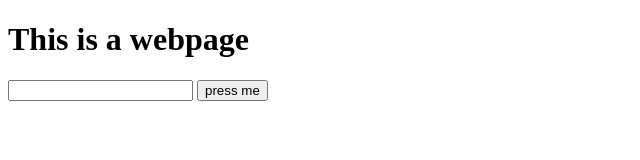
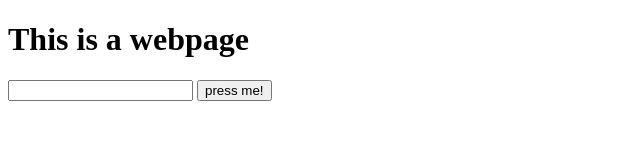
Before and after one commit to louiedweck/git-training, a plain HTML site: page index.html in a window 1280 px wide. Shown: the full height of the page, 0-640 px from the left. Drawn offline with Linux system fonts and the light colour scheme.

Commit message:
added exclamtion

```diff
--- a/index.html
+++ b/index.html
@@ -9,6 +9,6 @@
 <body>
     <h1> This is a webpage </h1>
     <input type="text" name="" id="">
-    <button>press me</button>
+    <button>press me!</button>
 </body>
 </html>
```
